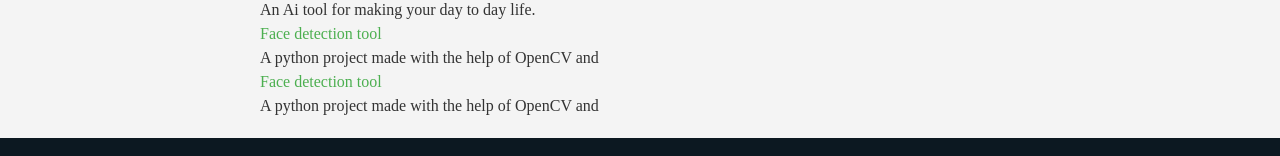
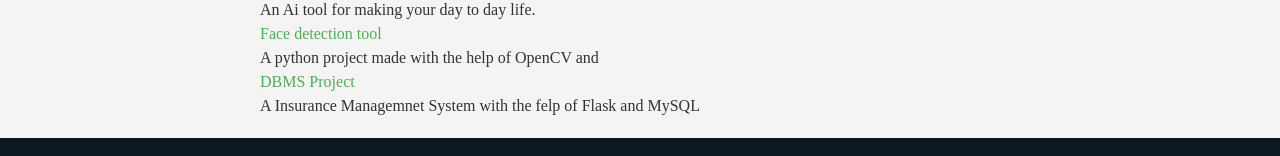
Before and after one commit to Vaibhavk121/Portfolio, a React (Vite) app: page / in a window 1280 px wide. Shown: the part 2020-2176 px from the top of the page. Built offline with nearby package versions, Linux system fonts and the light colour scheme.

Commit message:
added the final project

```diff
--- a/src/components/Projects.jsx
+++ b/src/components/Projects.jsx
@@ -14,8 +14,8 @@ function Projects() {
           <p className="text-gray-600">A python project made with the help of OpenCV and </p>
         </div>
         <div className="p-6 bg-white shadow-lg rounded-lg hover:shadow-xl transition duration-300">
-          <h3 className="text-xl font-semibold mb-2 text-gray-800">Face detection tool</h3>
-          <p className="text-gray-600">A python project made with the help of OpenCV and </p>
+          <h3 className="text-xl font-semibold mb-2 text-gray-800">DBMS Project</h3>
+          <p className="text-gray-600">A Insurance Managemnet System with the felp of Flask and MySQL</p>
         </div>
       </div>
     </section>
--- a/src/components/Skills.jsx
+++ b/src/components/Skills.jsx
@@ -2,7 +2,9 @@ import React from 'react';
 
 function Skills() {
   return (
-    <div></div>
+    <div>
+
+    </div>
   );
 }
 
```
